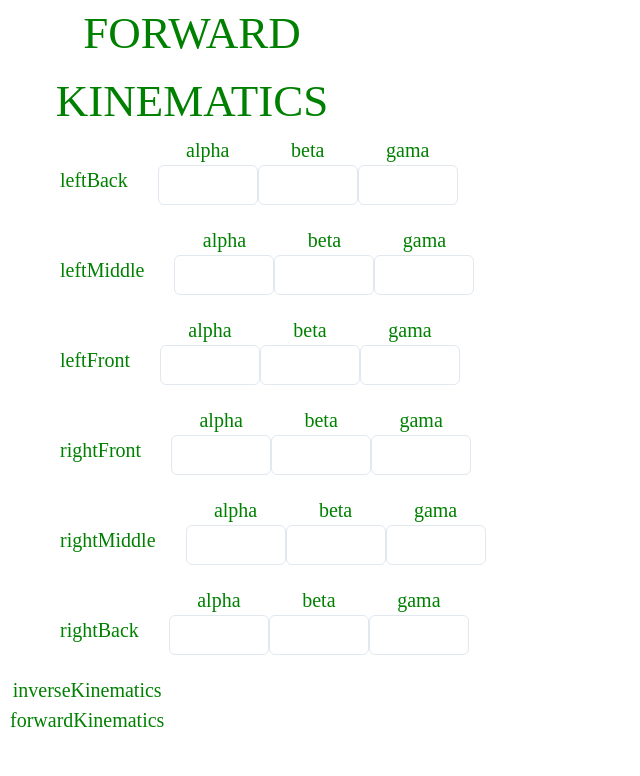
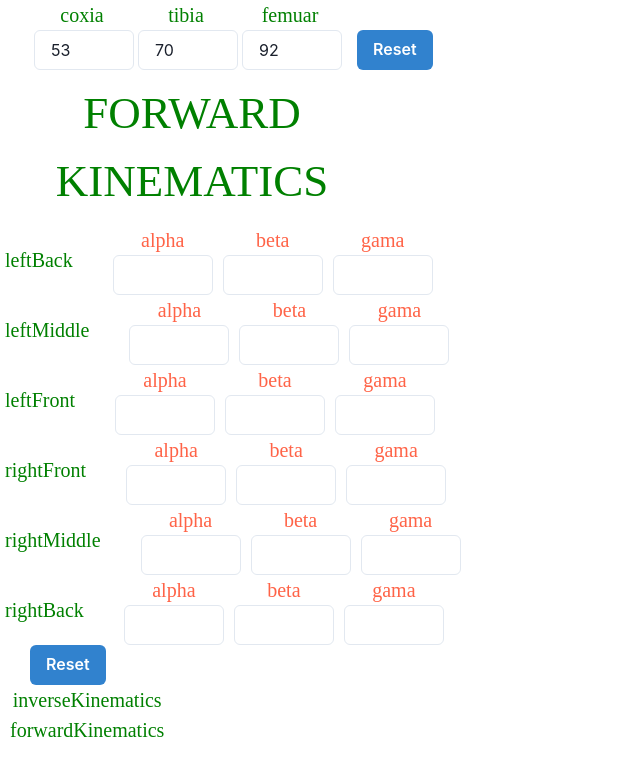
Before and after one commit to enesvardar/hexapod-spider-wep, a React (Create React App) app in the folder client/: page /forwardKinematics in a window 1280 px wide. Shown: the top 776 px of the page, without its empty margins (0-640 px from the left). Built offline with nearby package versions, Linux system fonts and the light colour scheme; no server answers.

Commit message:
leg parametreler inavbar olarak eklendi

```diff
--- a/client/src/componenets/Forms/ForwardForms/index.js
+++ b/client/src/componenets/Forms/ForwardForms/index.js
@@ -1,53 +1,68 @@
 import { Box, Button, Flex, Text, Input } from "@chakra-ui/react";
 import React from "react";
+import { Navbars } from "../../Navbars";
 
 export const ForwardForms = () => {
-
   const legName = [
     "leftBack",
     "leftMiddle",
     "leftFront",
     "rightFront",
     "rightMiddle",
-        "rightBack"]
-
+    "rightBack",
+  ];
 
   return (
     <Box width={"30%"}>
-            <Text fontFamily={"cursive"} fontSize="45px" color="green">
+      <Navbars />
+
+      <Text
+        marginTop={"10px"}
+        fontFamily={"cursive"}
+        fontSize="45px"
+        color="green"
+      >
         FORWARD KINEMATICS
       </Text>
-            {
-                legName.map((name, index) => (
-                    <Flex key = {index} marginLeft={"30px"}>
-                        <Box margin={"30px"}>
+
+      <Box marginTop={"10px"}>
+        {legName.map((name, index) => (
+          <Flex key={index} marginLeft={"5px"}>
+            <Box marginTop={"20px"} width={"150px"}>
               <Text fontFamily={"cursive"} fontSize="20px" color="green">
                 {name}
               </Text>
             </Box>
-                        <Box>
-                            <Text fontFamily={"cursive"} fontSize="20px" color="green">
+
+            <Box marginLeft={"40px"}>
+              <Flex>
+                <Box marginRight={"10px"}>
+                  <Text fontFamily={"cursive"} fontSize="20px" color="tomato">
                     alpha
                   </Text>
                   <Input width="100px" type={"number"} />
                 </Box>
-                        <Box>
-                            <Text fontFamily={"cursive"} fontSize="20px" color="green">
+                <Box marginRight={"10px"}>
+                  <Text fontFamily={"cursive"} fontSize="20px" color="tomato">
                     beta
                   </Text>
                   <Input width="100px" type={"number"} />
                 </Box>
-                        <Box >
-                            <Text fontFamily={"cursive"} fontSize="20px" color="green">
+                <Box marginRight={"10px"}>
+                  <Text fontFamily={"cursive"} fontSize="20px" color="tomato">
                     gama
                   </Text>
                   <Input width="100px" type={"number"} />
                 </Box>
               </Flex>
-                ))
+            </Box>
+          </Flex>
+        ))}
+      </Box>
 
-
-            }
+      <Box float={"left"} marginLeft={"30px"}>
+        <Button colorScheme="blue">Reset</Button>
+      </Box>
 
 
     </Box>
--- a/client/src/componenets/Forms/InverseForms/index.js
+++ b/client/src/componenets/Forms/InverseForms/index.js
@@ -2,14 +2,11 @@ import { Box, Button, Flex, Text, Input } from "@chakra-ui/react";
 import React from "react";
 import { Tslider } from "../../Sliders/Tslider";
 import { Rslider } from "../../Sliders/Rslider";
-import { useDispatch, useSelector } from "react-redux";
+import { useDispatch } from "react-redux";
 import {
-  setCoxia,
-  setFemuar,
   setRx,
   setRy,
   setRz,
-  setTibia,
   setTx,
   setTy,
   setTz,
@@ -23,14 +20,10 @@ import {
   Th,
   Td,
   TableContainer,
-} from '@chakra-ui/react'
+} from "@chakra-ui/react";
+import { Navbars } from "../../Navbars";
 
 export const InverseForms = ({ angles }) => {
-
-  const coxia = useSelector((state) => state.body.coxia);
-  const tibia = useSelector((state) => state.body.tibia);
-  const femuar = useSelector((state) => state.body.femuar);
-
   const dispatch = useDispatch();
 
   const onClick = () => {
@@ -40,84 +33,101 @@ export const InverseForms = ({ angles }) => {
     dispatch(setTx(0));
     dispatch(setTy(0));
     dispatch(setTz(0));
-
-    dispatch(setCoxia(53));
-    dispatch(setTibia(70));
-    dispatch(setFemuar(92));
-
   };
 
   return (
     <Box width={"30%"}>
+      <Navbars />
 
-      <Text fontFamily={"cursive"} fontSize="45px" color="green">
+      <Text
+        marginTop={"10px"}
+        fontFamily={"cursive"}
+        fontSize="45px"
+        color="green"
+      >
         INVERSE KINEMATICS
       </Text>
-      <Flex marginLeft={"30px"}>
-        <Box>
-          <Text fontFamily={"cursive"} fontSize="20px" color="green">
-            coxia
-          </Text>
-          <Input onChange={(e) => { dispatch(setCoxia(Number(e.target.value))) }} value={coxia} marginLeft={1} width="100px" type={"number"} />
-        </Box>
-        <Box>
-          <Text fontFamily={"cursive"} fontSize="20px" color="green">
-            tibia
-          </Text>
-          <Input onChange={(e) => { dispatch(setTibia(Number(e.target.value))) }} value={tibia} marginLeft={1} width="100px" type={"number"} />
-        </Box>
-        <Box>
-          <Text fontFamily={"cursive"} fontSize="20px" color="green">
-            femuar
-          </Text>
-          <Input onChange={(e) => { dispatch(setFemuar(Number(e.target.value))) }} value={femuar} marginLeft={1} width="100px" type={"number"} />
-        </Box>
-        <Box marginTop={"30px"} marginLeft={"15px"}>
-          <Button onClick={() => onClick()} colorScheme="blue">
-            Reset
-          </Button>
-        </Box>
-      </Flex>
 
-      <Box marginTop={"45px"}>
+      <Box marginTop={"15px"}>
         <Tslider />
         <Rslider />
       </Box>
 
-      <TableContainer marginTop={"45px"}>
-        <Table variant='simple'>
+      <Box>
+        <TableContainer marginTop={"20px"}>
+          <Table variant="simple">
             <Thead>
               <Tr>
-              <Th fontFamily={"cursive"} fontSize="20px" color="green">name</Th>
-              <Th fontFamily={"cursive"} fontSize="20px" color="green" isNumeric>alpha</Th>
-              <Th fontFamily={"cursive"} fontSize="20px" color="green" isNumeric>beta</Th>
-              <Th fontFamily={"cursive"} fontSize="20px" color="green" isNumeric>gama</Th>
+                <Th fontFamily={"cursive"} fontSize="20px" color="green">
+                  name
+                </Th>
+                <Th
+                  fontFamily={"cursive"}
+                  fontSize="20px"
+                  color="green"
+                  isNumeric
+                >
+                  alpha
+                </Th>
+                <Th
+                  fontFamily={"cursive"}
+                  fontSize="20px"
+                  color="green"
+                  isNumeric
+                >
+                  beta
+                </Th>
+                <Th
+                  fontFamily={"cursive"}
+                  fontSize="20px"
+                  color="green"
+                  isNumeric
+                >
+                  gama
+                </Th>
               </Tr>
             </Thead>
             <Tbody>
-            {
-              angles && (
-
+              {angles &&
                 angles.map((item, index) => (
                   <Tr key={index}>
-                    <Td fontFamily={"cursive"} fontSize="20px" color="tomato">{item.name}</Td>
-                    <Td fontFamily={"cursive"} fontSize="20px" color="tomato" isNumeric>{item.alpha}</Td>
-                    <Td fontFamily={"cursive"} fontSize="20px" color="tomato" isNumeric>{item.beta}</Td>
-                    <Td fontFamily={"cursive"} fontSize="20px" color="tomato" isNumeric>{item.gama}</Td>
+                    <Td fontFamily={"cursive"} fontSize="20px" color="tomato">
+                      {item.name}
+                    </Td>
+                    <Td
+                      fontFamily={"cursive"}
+                      fontSize="20px"
+                      color="tomato"
+                      isNumeric
+                    >
+                      {item.alpha}
+                    </Td>
+                    <Td
+                      fontFamily={"cursive"}
+                      fontSize="20px"
+                      color="tomato"
+                      isNumeric
+                    >
+                      {item.beta}
+                    </Td>
+                    <Td
+                      fontFamily={"cursive"}
+                      fontSize="20px"
+                      color="tomato"
+                      isNumeric
+                    >
+                      {item.gama}
+                    </Td>
                   </Tr>
-                ))
-
-              )
-            }
-
-
+                ))}
             </Tbody>
-
           </Table>
         </TableContainer>
+      </Box>
 
-
-
+      <Box float={"left"} marginLeft={"30px"}>
+        <Button onClick={()=>onClick()} colorScheme="blue">Reset</Button>
+      </Box>
     </Box>
   );
 };
--- /dev/null
+++ b/client/src/componenets/Navbars/index.js
@@ -0,0 +1,72 @@
+import { Box, Button, Flex, Input, Text } from "@chakra-ui/react";
+import React from "react";
+import { useDispatch, useSelector } from "react-redux";
+import { setCoxia, setFemuar, setTibia } from "../../redux/body/bodySlice";
+
+export const Navbars = () => {
+  const coxia = useSelector((state) => state.body.coxia);
+  const tibia = useSelector((state) => state.body.tibia);
+  const femuar = useSelector((state) => state.body.femuar);
+
+  const dispatch = useDispatch();
+
+  const onClick = () => {
+    dispatch(setCoxia(53));
+    dispatch(setTibia(70));
+    dispatch(setFemuar(92));
+  };
+
+  return (
+    <Box width={"30%"}>
+      <Flex marginLeft={"30px"}>
+        <Box>
+          <Text fontFamily={"cursive"} fontSize="20px" color="green">
+            coxia
+          </Text>
+          <Input
+            onChange={(e) => {
+              dispatch(setCoxia(Number(e.target.value)));
+            }}
+            value={coxia}
+            marginLeft={1}
+            width="100px"
+            type={"number"}
+          />
+        </Box>
+        <Box>
+          <Text fontFamily={"cursive"} fontSize="20px" color="green">
+            tibia
+          </Text>
+          <Input
+            onChange={(e) => {
+              dispatch(setTibia(Number(e.target.value)));
+            }}
+            value={tibia}
+            marginLeft={1}
+            width="100px"
+            type={"number"}
+          />
+        </Box>
+        <Box>
+          <Text fontFamily={"cursive"} fontSize="20px" color="green">
+            femuar
+          </Text>
+          <Input
+            onChange={(e) => {
+              dispatch(setFemuar(Number(e.target.value)));
+            }}
+            value={femuar}
+            marginLeft={1}
+            width="100px"
+            type={"number"}
+          />
+        </Box>
+        <Box marginTop={"30px"} marginLeft={"15px"}>
+          <Button onClick={() => onClick()} colorScheme="blue">
+            Reset
+          </Button>
+        </Box>
+      </Flex>
+    </Box>
+  );
+};
```
Lines whose indentation alone changed are shown as unchanged.
